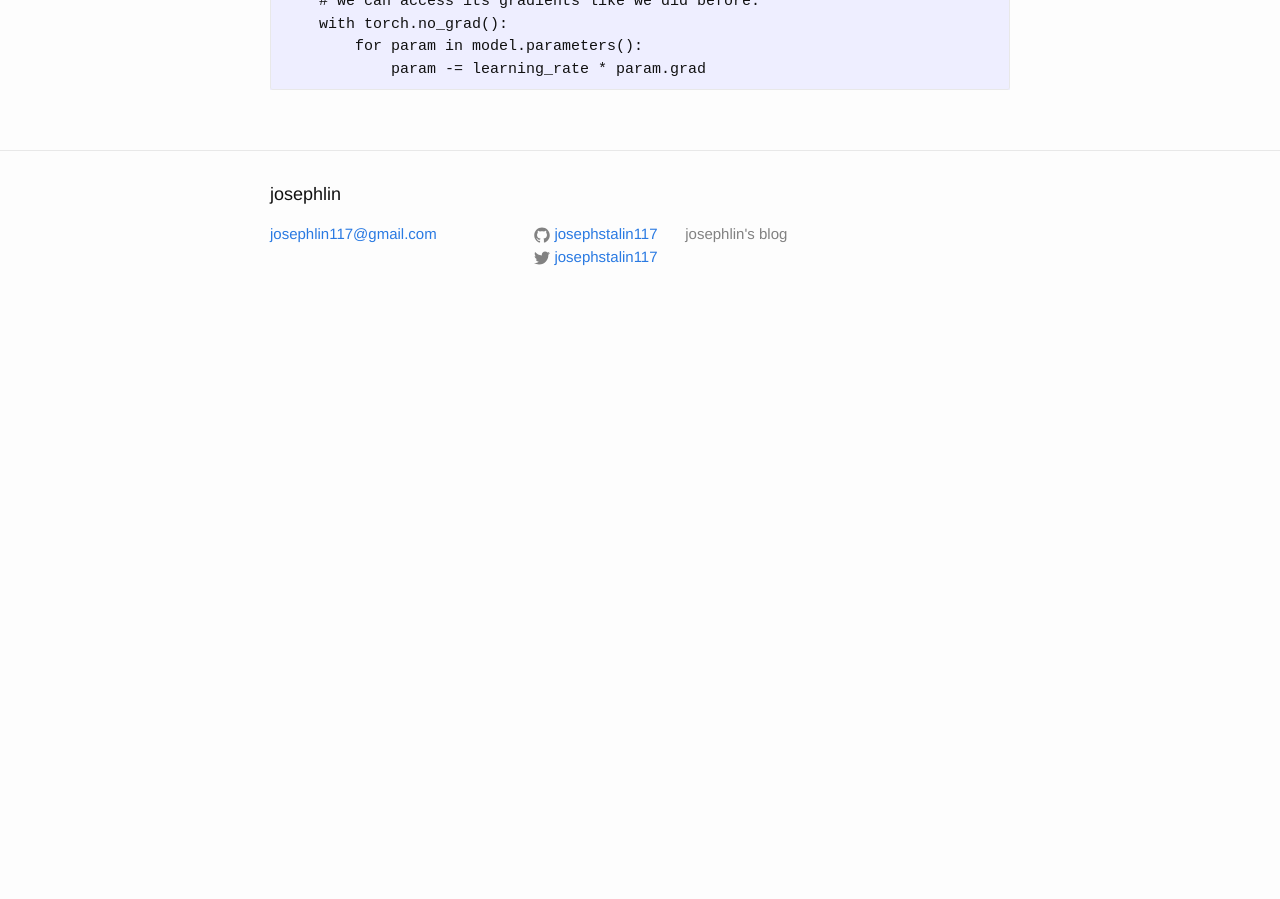
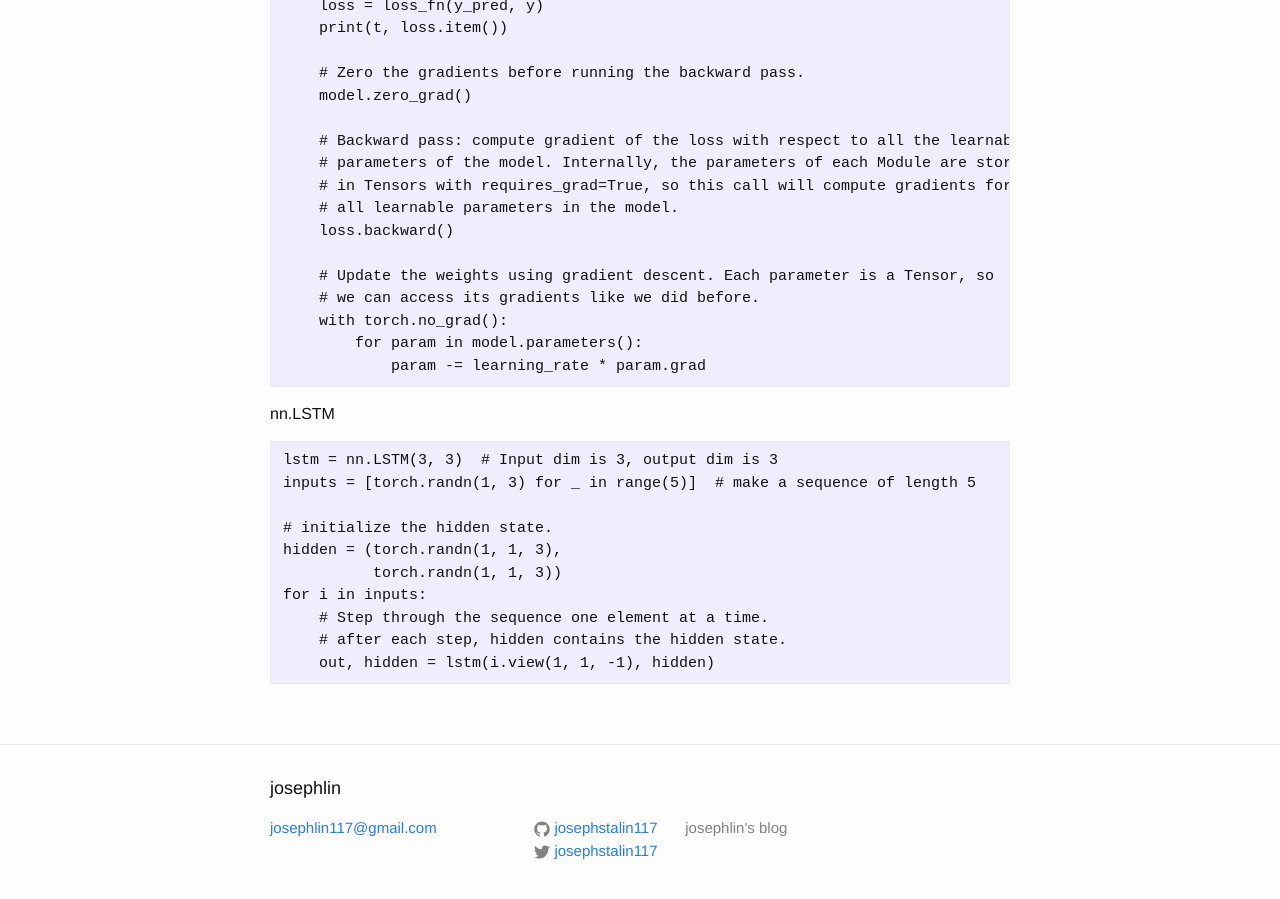
Before and after one commit to josephstalin117/josephstalin117.github.io, a Jekyll site: the page built from _posts/2019-3-11-pytorch.markdown, in a window 1280 px wide and 900 px high, scrolled down 4163 px. Built offline with Jekyll 4.4.1, drawn with Linux system fonts in a browser that asks for light colours; before the commit the page ends 4491 px from its top, so only the background shows below that; some of the changed text lies outside the part shown.

Commit message:
add nn.LSTM

````diff
--- a/_posts/2019-3-11-pytorch.markdown
+++ b/_posts/2019-3-11-pytorch.markdown
@@ -92,6 +92,20 @@
          -1.0969, -0.4614],
         [-0.1034, -0.5790,  0.1497, -0.1034, -0.5790,  0.1497, -0.1034,
          -0.5790,  0.1497]])
+```
+
+torch.unsqueeze()
+```
+Returns a new tensor with a dimension of size one inserted at the specified position. The returned tensor shares the same underlying data with this tensor.
+
+>>> x = torch.tensor([1, 2, 3, 4])
+>>> torch.unsqueeze(x, 0)
+tensor([[ 1,  2,  3,  4]])
+>>> torch.unsqueeze(x, 1)
+tensor([[ 1],
+        [ 2],
+        [ 3],
+        [ 4]])
 ```
 
 简单的神经网络结构
@@ -192,3 +206,17 @@ for t in range(500):
         for param in model.parameters():
             param -= learning_rate * param.grad
 ```
+
+nn.LSTM
+```
+lstm = nn.LSTM(3, 3)  # Input dim is 3, output dim is 3
+inputs = [torch.randn(1, 3) for _ in range(5)]  # make a sequence of length 5
+
+# initialize the hidden state.
+hidden = (torch.randn(1, 1, 3),
+          torch.randn(1, 1, 3))
+for i in inputs:
+    # Step through the sequence one element at a time.
+    # after each step, hidden contains the hidden state.
+    out, hidden = lstm(i.view(1, 1, -1), hidden)
+```
````
